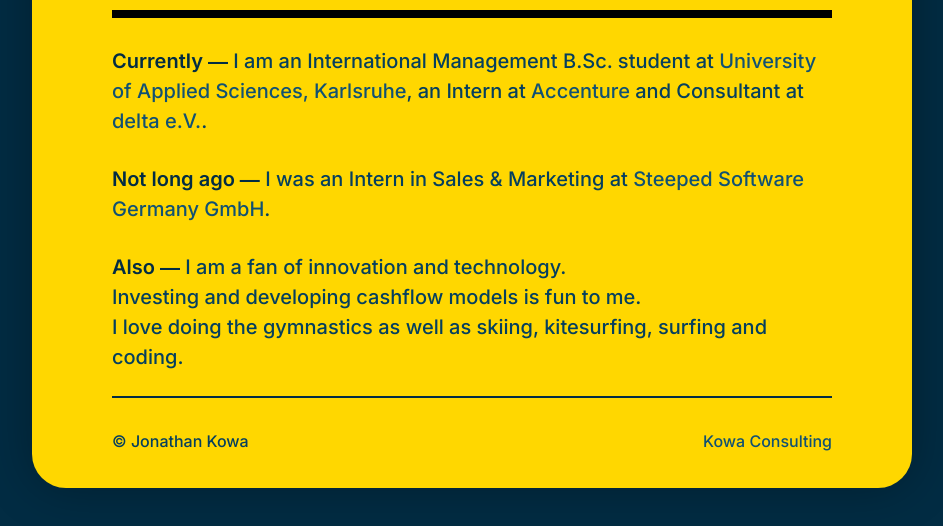
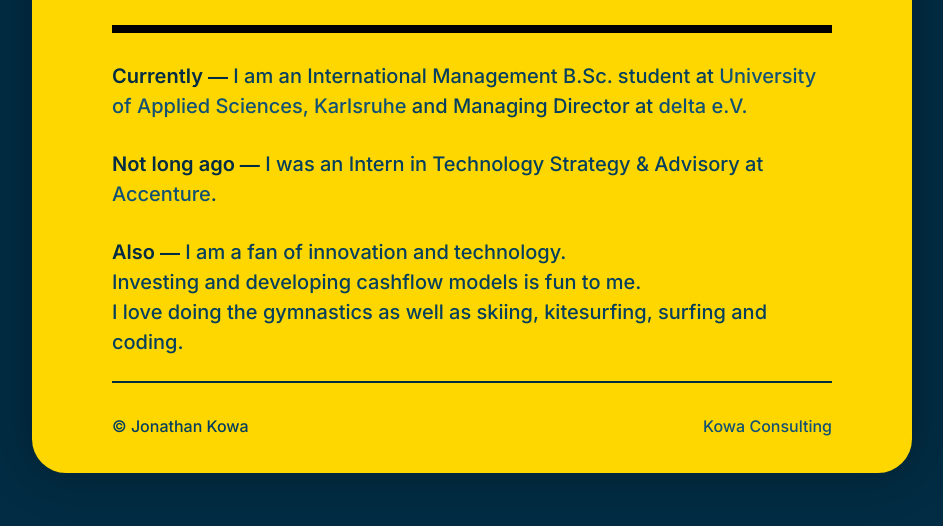
Before and after one commit to volume4k/kowa.me, a plain HTML site: page index.max.html in a window 1280 px wide. Shown: the part 264-790 px from the top of the page, without its empty margins (168-1111 px from the left). Drawn offline with Linux system fonts and the light colour scheme.

Commit message:
change Accenture to not long ago, removing Steeped, changing to MD at delta e.V.

```diff
--- a/index.max.html
+++ b/index.max.html
@@ -21,9 +21,9 @@
         <h2 class="name">Jonathan <span>Kowa</span></h2>
         <h1 class="whatiam">I'm a passionate student in International Management.</h1>
         <div class="divider"></div>
-        <p><span>Currently ―</span> I am an International Management B.Sc. student at <a href="https://www.h-ka.de" target="_blank">University of Applied Sciences, Karlsruhe</a>, an Intern at <a href="https://accenture.com" target="_blank">Accenture</a> and Consultant at
-          <a href="https://delta-karlsruhe.de/">delta e.V.</a>.</p>
-        <p><span>Not long ago ―</span> I was an Intern in Sales & Marketing at <a href="https://steeped.app/" target="_blank">Steeped Software Germany GmbH</a>.</p>
+        <p><span>Currently ―</span> I am an International Management B.Sc. student at <a href="https://www.h-ka.de" target="_blank">University of Applied Sciences, Karlsruhe</a> and Managing Director at
+          <a href="https://delta-karlsruhe.de/">delta e.V.</a></p>
+        <p><span>Not long ago ―</span> I was an Intern in Technology Strategy & Advisory at <a href="https://accenture.com" target="_blank">Accenture</a>.</p>
         <p><span>Also ―</span> I am a fan of innovation and technology.<br>Investing and developing cashflow models is fun to me.<br>I love doing the gymnastics as well as skiing, kitesurfing, surfing and coding.</p>
         <div class="divider-thin"></div>
         <div class="legal">
```
Also changed, not shown: index.html (+1 -1 lines).
